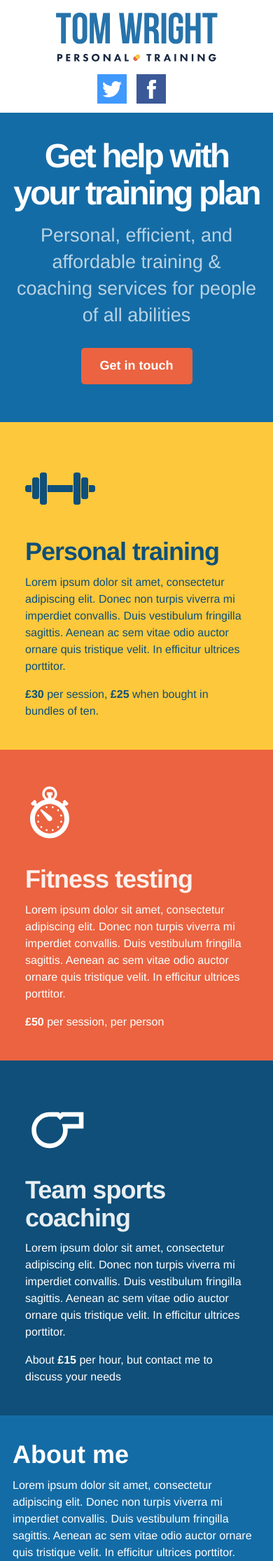
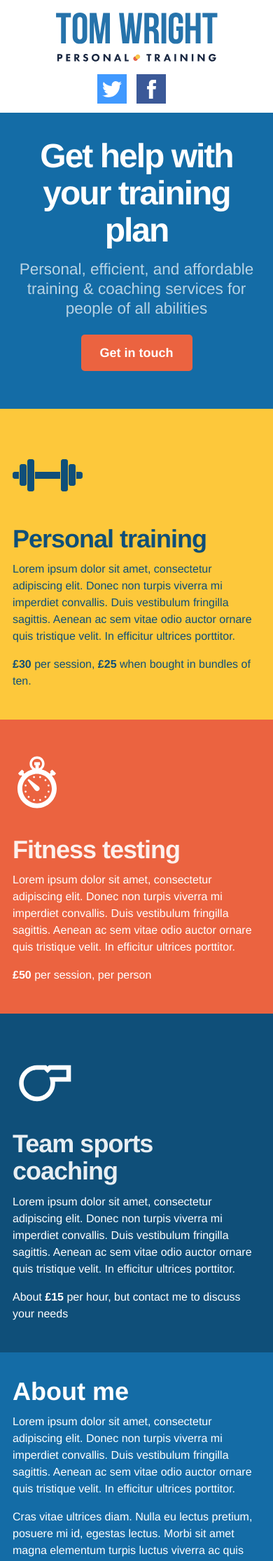
Before and after one commit to wrightmartin/tom-wright, a Jekyll site: the page built from index.html, in a window 390 px wide. Shown: the top 2230 px of the page at 70% size. Built offline with Jekyll 4.4.1, drawn with Linux system fonts in a browser that asks for light colours; nearby versions of some CDN libraries.

Commit message:
various fixes for mobile display

```diff
--- a/_sass/_homepage.scss
+++ b/_sass/_homepage.scss
@@ -1,18 +1,25 @@
 .hero {
     background-color: darken($colour_blue, 5%);
     h1 {
-        letter-spacing: -3px;
+        letter-spacing: -2px;
         max-width: 10em;
         margin-left: auto;
         margin-right: auto;
+        @media (min-width: $medium_screen) {
+            letter-spacing: -3px;
+        }
     }
     p {
-        font-size: 1.5em;
+        font-size: 1.25em;
         opacity: 0.7;
         max-width: 21em;
         margin-left: auto;
         margin-right: auto;
-        line-height: 1.4em;
+        line-height: 1.25em;
+        @media (min-width: $medium_screen) {
+            line-height: 1.4em;
+            font-size: 1.5em;
+        }
     }
     .button {
         margin-bottom: 1em;
@@ -43,7 +50,10 @@
 .service-thumbnail {
     width: 100%;
     position: relative;
-    padding: 2.5em 2em 1.5em;
+    padding: 2.5em 1em 1.5em;
+    @media (min-width: $medium_screen) {
+        padding: 2.5em 2em 1.5em;
+    }
     h3 {
         font-size: 2em;
         line-height: 1.1em;
```
